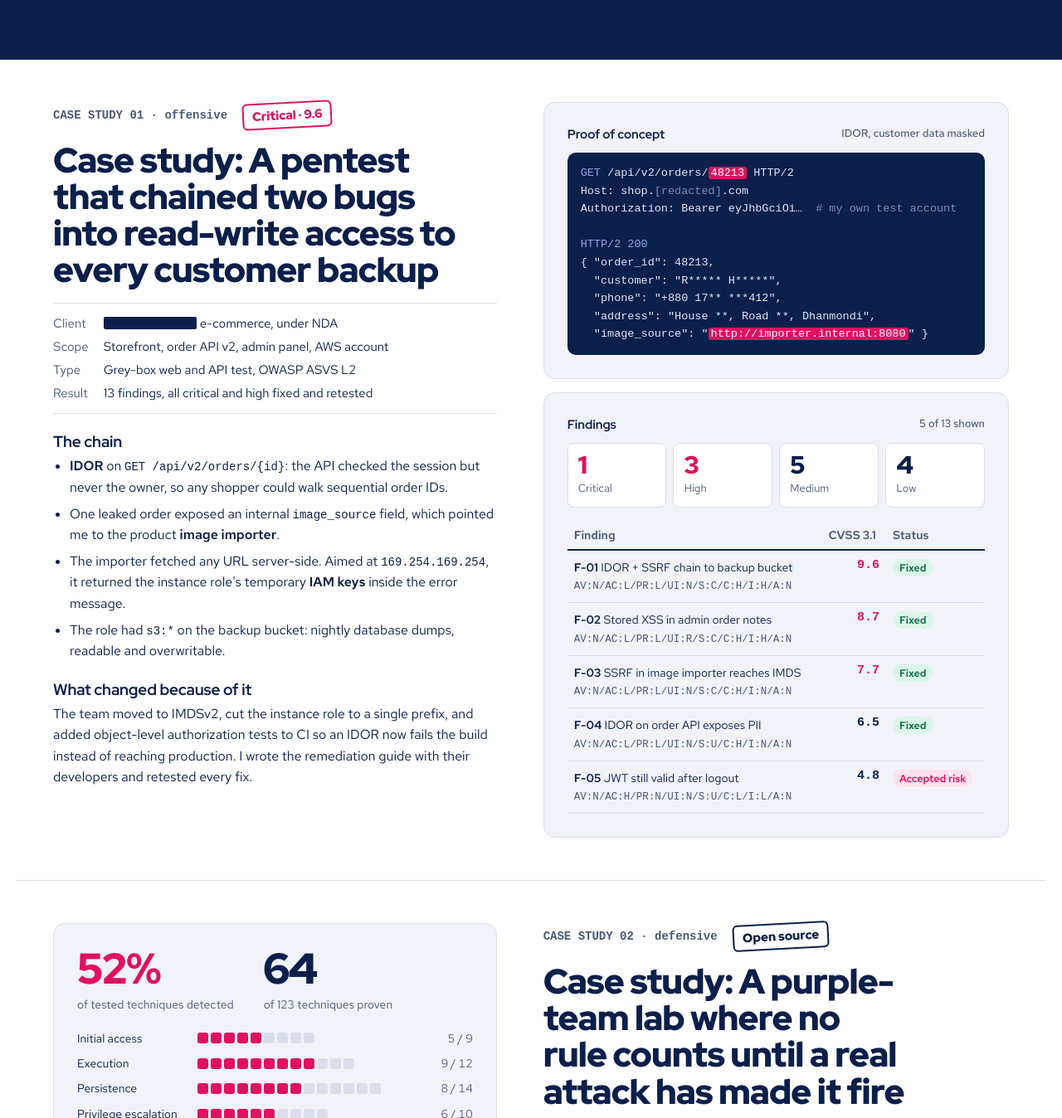
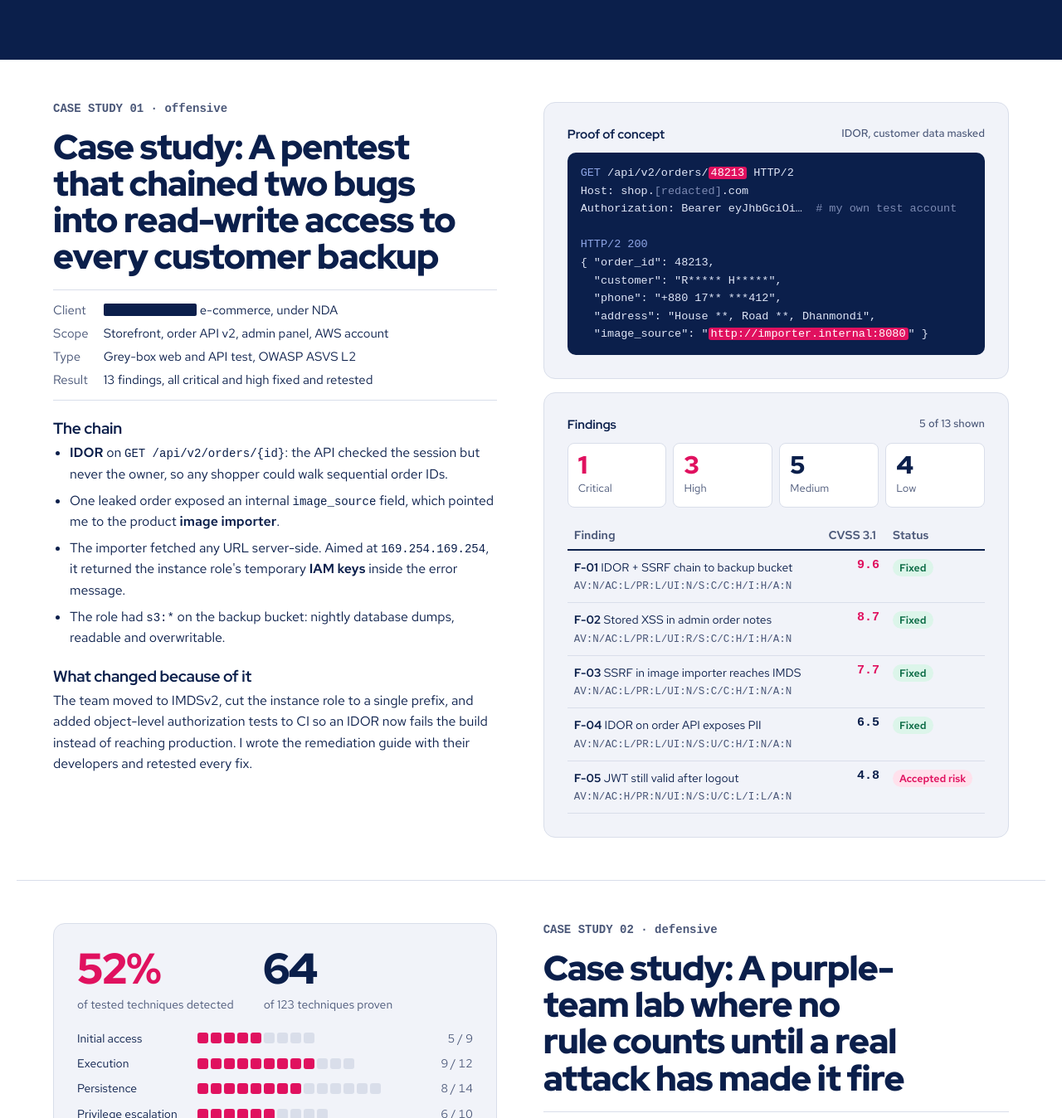
Before and after one commit to sanjanarahmansec/sanjanarahmansec.github.io, a plain HTML site: page index.html in a window 1280 px wide. Shown: the part 820-2168 px from the top of the page at 83% size. Drawn offline with Linux system fonts and the light colour scheme; a web font is replaced by a local one.

Commit message:
Remove severity and open-source badges from case studies

```diff
--- a/index.html
+++ b/index.html
@@ -158,7 +158,7 @@ footer p{color:#d5ddf3;margin-top:14px}
   <section class="band" id="cf01">
     <div class="wrap case">
       <div class="text">
-        <div class="filehead"><span class="fileno">CASE STUDY 01 · offensive</span><span class="stamp">Critical · 9.6</span></div>
+        <div class="filehead"><span class="fileno">CASE STUDY 01 · offensive</span></div>
         <h2>Case study: A pentest that chained two bugs into read-write access to every customer backup</h2>
         <dl class="meta">
           <dt>Client</dt><dd><span class="red" role="img" aria-label="redacted"></span> e-commerce, under NDA</dd>
@@ -207,7 +207,7 @@ Authorization: Bearer eyJhbGciOi…<span class="c">  # my own test account</span
   <section class="band" id="cf02">
     <div class="wrap case flip">
       <div class="text">
-        <div class="filehead"><span class="fileno">CASE STUDY 02 · defensive</span><span class="stamp b">Open source</span></div>
+        <div class="filehead"><span class="fileno">CASE STUDY 02 · defensive</span></div>
         <h2>Case study: A purple-team lab where no rule counts until a real attack has made it fire</h2>
         <dl class="meta">
           <dt>Stack</dt><dd>Wazuh, Sysmon, auditd, Sigma, Atomic Red Team</dd>
```
